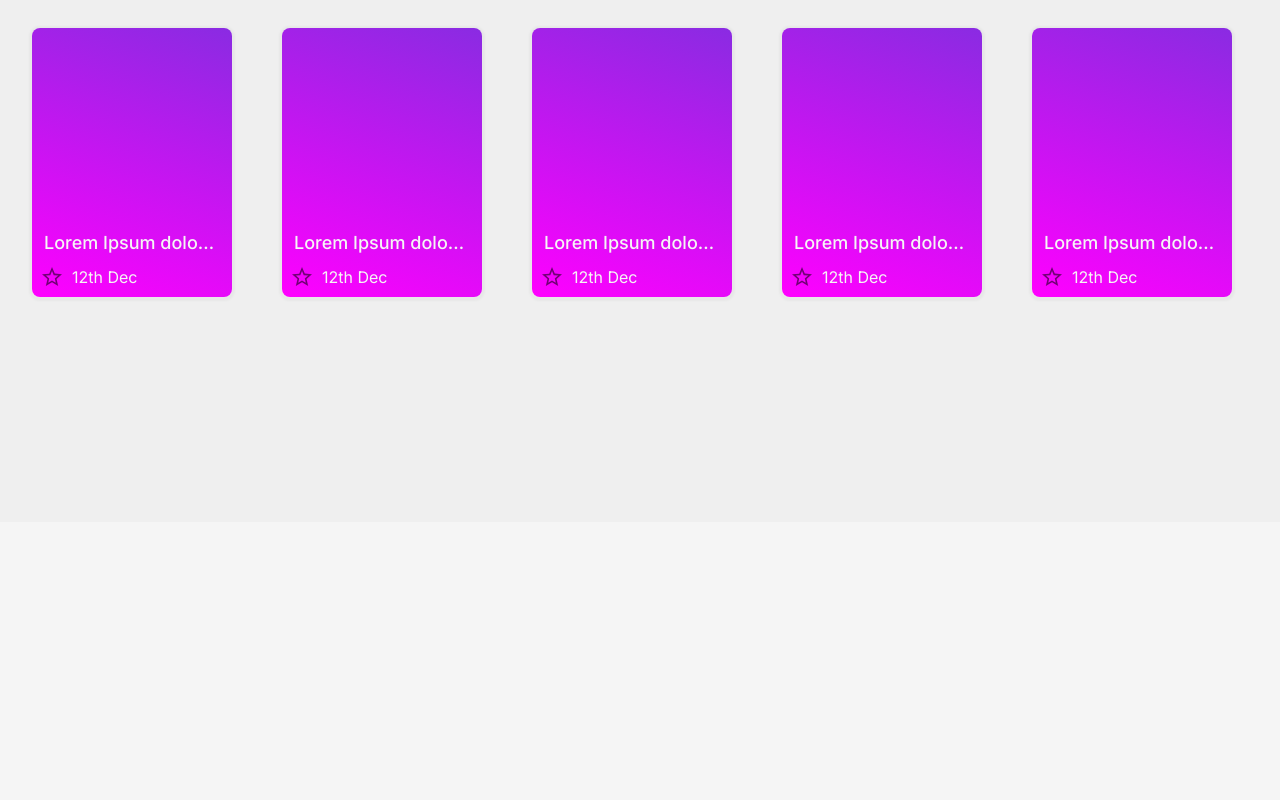
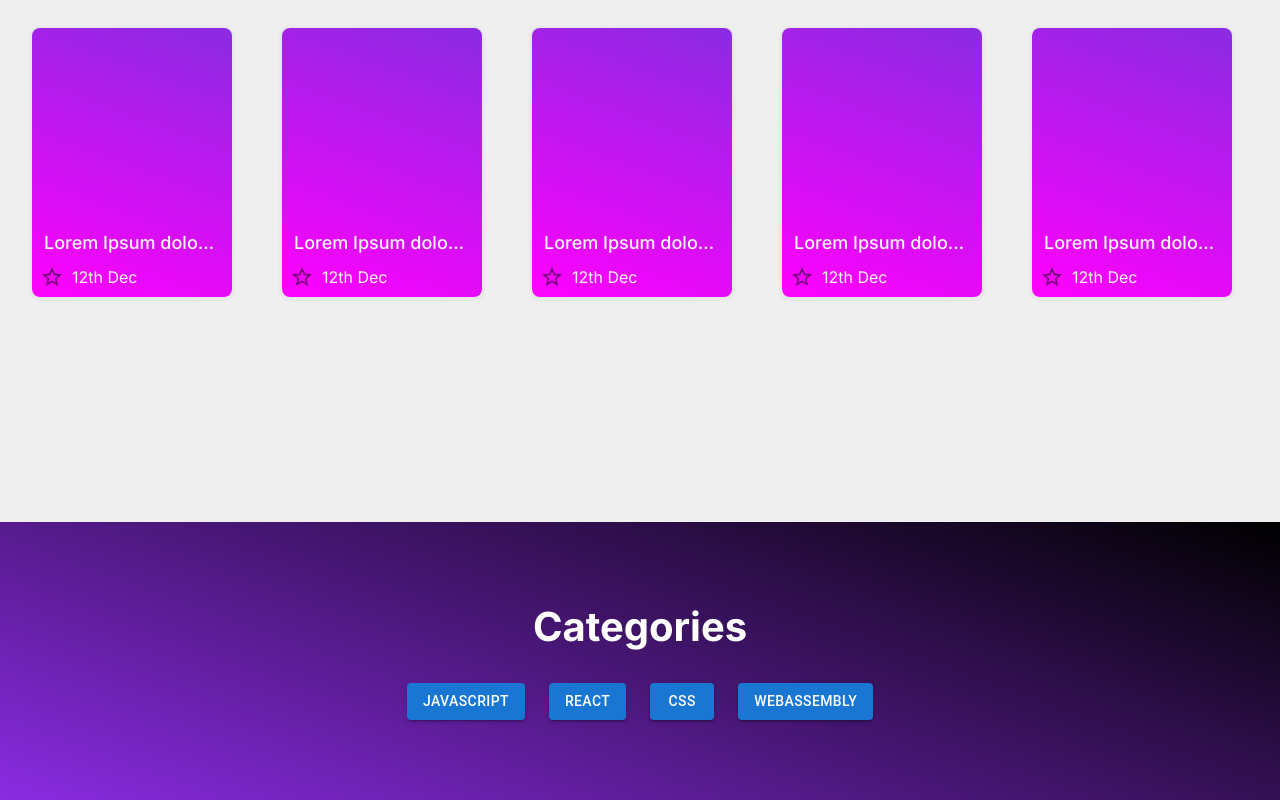
Before and after one commit to climaxmba/readme-blog, a Next.js app: page / in a window 1280 px wide. Shown: the part 1158-1958 px from the top of the page. Before the commit the page ends 1680 px from the top, so only its background shows below. Built offline with nearby package versions, Linux system fonts and the light colour scheme.

Commit message:
Add categories section

```diff
--- a/src/app/page.tsx
+++ b/src/app/page.tsx
@@ -1,5 +1,6 @@
 import FeaturedBlogsSection from "@/components/featuredBlogsSection/FeaturedBlogsSection";
 import HeroSection from "@/components/heroSection/HeroSection";
+import CategoriesSection from "@/components/categoriesSection/CategoriesSection";
 import styles from "./page.module.scss";
 
 export default function Home() {
@@ -7,6 +8,7 @@ export default function Home() {
     <main className={styles.main}>
       <HeroSection />
       <FeaturedBlogsSection />
+      <CategoriesSection />
     </main>
   );
 }
--- /dev/null
+++ b/src/components/categoriesSection/CategoriesSection.tsx
@@ -0,0 +1,62 @@
+"use client";
+import { useRouter } from "next/navigation";
+import { useEffect, useState } from "react";
+
+import Button from "@mui/material/Button";
+import blogAPI from "@/lib/modules/blogAPI";
+import { routes } from "@/lib/constants";
+import styles from "./categoriesSection.module.scss";
+
+export default function CategoriesSection() {
+  const router = useRouter();
+  const [loading, setLoading] = useState(true);
+  const [categories, setCategories] = useState<string[] | null>(null);
+  const [error, setError] = useState(false);
+
+  const createCategoryHref = (category: string) => {
+    return `${routes.blogs}/?category=${category}`;
+  };
+
+  // Load categories data
+  useEffect(() => {
+    (async () => {
+      try {
+        const categoriesData = await blogAPI.getCategories();
+        setCategories(categoriesData);
+      } catch {
+        setError(true);
+      }
+      setLoading(false);
+    })();
+  }, []);
+
+  return (
+    <section className={styles.container}>
+      <h1>Categories</h1>
+
+      {loading ? (
+        <em>Loading...</em>
+      ) : error ? (
+        <em>Error loading categories!</em>
+      ) : categories?.length ? (
+        <div className={styles.links}>
+          {categories.map((category) => (
+            <Button
+              key={category}
+              href={createCategoryHref(category)}
+              onClick={(e) => {
+                e.preventDefault();
+                router.push(createCategoryHref(category));
+              }}
+              variant="contained"
+            >
+              {category}
+            </Button>
+          ))}
+        </div>
+      ) : (
+        <em>No category for now</em>
+      )}
+    </section>
+  );
+}
--- /dev/null
+++ b/src/components/categoriesSection/categoriesSection.module.scss
@@ -0,0 +1,23 @@
+.container {
+  display: flex;
+  flex-direction: column;
+  gap: 2rem;
+  align-items: center;
+  justify-content: center;
+  padding: var(--navbar-offset) 2rem;
+  min-height: 30vh;
+  background: linear-gradient(20deg, blueviolet, black);
+  color: white;
+
+  h1 {
+    font-size: 2.5rem;
+  }
+
+  .links {
+    display: flex;
+    flex-wrap: wrap;
+    align-items: center;
+    justify-content: center;
+    gap: 1.5rem;
+  }
+}
```
